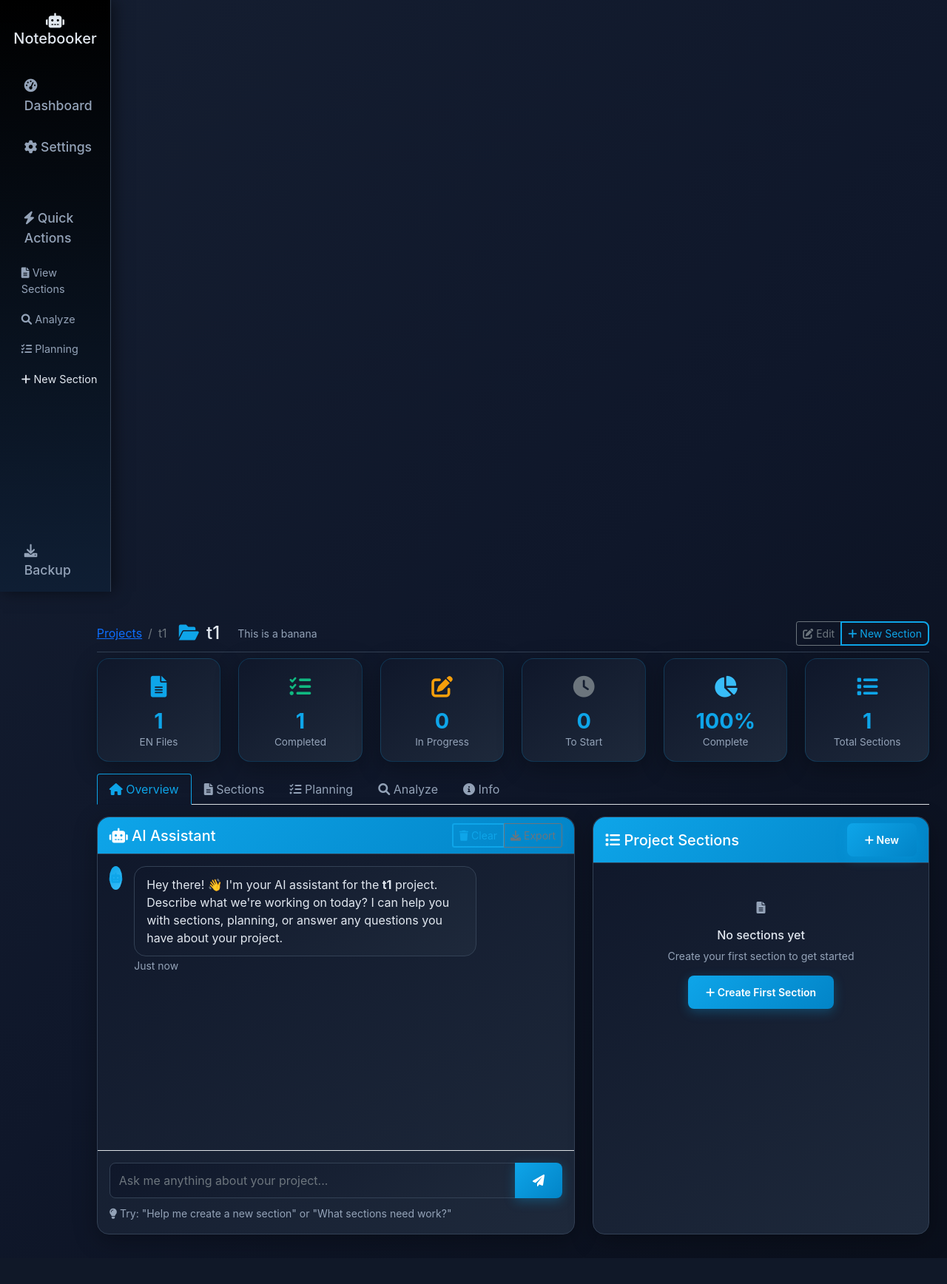
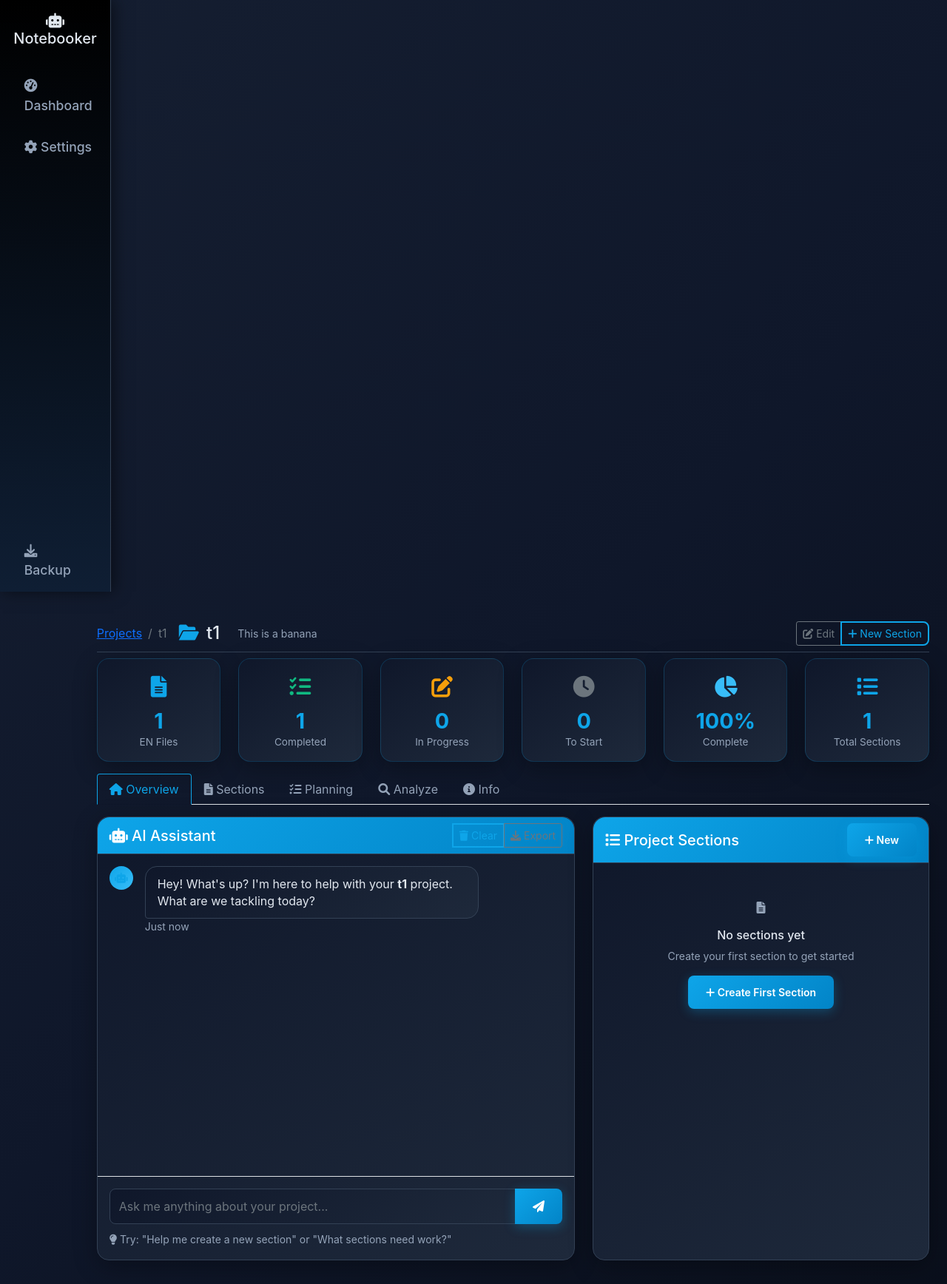
Before and after one commit to idkwhatitshouldbeman/Notebooker, a Flask app: page /project/1 in a window 1280 px wide. Shown: the whole page at 74% size. Before the commit the page ends 1701 px from the top, so only its background shows below. Run offline with Flask 3, Linux system fonts and the light colour scheme; a user stored in the database is signed in; data comes from the database, SQL or seed files in the repository; both versions use the stored data as it was after the commit; tables that the repository leaves empty hold one stand-in row (values such as "Sample post").

Commit message:
Fix AI chat issues and enhance VEX project planning
- Fixed AI getting stuck in response loops
- Enhanced fallback responses for VEX team projects
- Improved message bubble sizing to prevent unnecessary wrapping
- Added automatic section creation for VEX engineering notebooks
- Better context detection for VEX teams vs general projects
- Fixed 'Create Sections' button detection and functionality
- Improved chat layout and spacing
- Removed quick actions sidebar for cleaner interface

```diff
--- a/app.py
+++ b/app.py
@@ -647,15 +647,35 @@
 """
 
         # Create a conversational prompt
-        prompt = f"""You are an AI assistant helping with an engineering notebook project. Be conversational and helpful.
+        prompt = f"""You are an AI assistant helping with engineering notebook projects, especially VEX robotics projects. Be conversational and helpful.
 
 {context_info}
 
 The user asked: "{message}"
 
-Respond naturally to the user's message. If they ask about sections, provide specific information about their current sections. If they want to create something new, offer to help. Be friendly and encouraging.
+Respond naturally to the user's message. Here's how to help:
 
-Keep your response concise but helpful. If they ask "how many sections do I have", tell them the exact number and list a few examples. Do NOT provide template content unless specifically asked to create a new section."""
+1. **Planning Phase**: If they mention planning or want help figuring out what they want, ask them about:
+   - What type of VEX project (robot design, programming, competition prep, etc.)
+   - What specific goals they have
+   - What components or systems they're working with
+   - Timeline and requirements
+
+2. **Table of Contents**: Once you understand their project, suggest a comprehensive table of contents with typical VEX notebook sections like:
+   - Project Overview & Goals
+   - Design Process & Brainstorming
+   - Technical Specifications
+   - CAD Models & Drawings
+   - Programming & Code
+   - Testing & Iterations
+   - Competition Results & Analysis
+   - Future Improvements
+
+3. **Section Creation**: Offer to create the actual sections for them once planning is complete.
+
+4. **Current State**: If they ask about current sections, tell them the exact number and offer to help plan or create new ones.
+
+Be friendly, encouraging, and focus on helping them build a comprehensive VEX engineering notebook."""
 
         # Generate AI response using OpenRouter
         ai_response = en_writer.openrouter.generate_text(prompt, max_tokens=300)
@@ -682,6 +702,78 @@
         logger.error(f"Chat error: {e}")
         return jsonify({'status': 'error', 'message': str(e)})
 
+@app.route('/api/create_sections', methods=['POST'])
+def create_sections():
+    """Create multiple sections for a project based on planning"""
+    if not en_writer:
+        initialize_en_writer()
+
+    try:
+        data = request.get_json()
+        project_id = data.get('project_id')
+        sections = data.get('sections', [])
+
+        if not project_id or not sections:
+            return jsonify({'status': 'error', 'message': 'Project ID and sections list are required'})
+
+        # Get current user ID from session
+        user_id = session.get('user_id', 1)  # Default to user 1 for testing
+
+        created_sections = []
+
+        for section in sections:
+            section_name = section.get('name', '')
+            section_description = section.get('description', '')
+
+            if section_name:
+                # Create the section content using AI
+                content_prompt = f"""Create a comprehensive VEX engineering notebook section titled "{section_name}".
+
+Description: {section_description}
+
+Please create a well-structured section with:
+- Clear overview and objectives
+- Technical details and specifications
+- Implementation approach
+- Testing procedures
+- Results and analysis
+- Future improvements
+- Placeholders for images [image N]
+- Appropriate tags and comments
+
+Format as markdown with proper headings and structure. Make it specific to VEX robotics engineering."""
+
+                section_content = en_writer.openrouter.generate_text(content_prompt, max_tokens=800)
+
+                # Add metadata
+                enhanced_content = f"{section_content}\n\n[TAG: vex, robotics, engineering, {section_name.lower().replace(' ', '-')}]\n[COMMENT: Generated section for VEX project planning]"
+
+                # Create the EN file in database
+                file_id = db.create_en_file(
+                    user_id=user_id,
+                    filename=f"{section_name.lower().replace(' ', '_')}.txt",
+                    title=section_name,
+                    content=enhanced_content,
+                    tags=["vex", "robotics", "engineering"],
+                    project_id=project_id
+                )
+
+                created_sections.append({
+                    'id': file_id,
+                    'name': section_name,
+                    'filename': f"{section_name.lower().replace(' ', '_')}.txt"
+                })
+
+        return jsonify({
+            'status': 'success',
+            'created_sections': created_sections,
+            'count': len(created_sections)
+        })
+
+    except Exception as e:
+        logger.error(f"Create sections error: {e}")
+        return jsonify({'status': 'error', 'message': str(e)})
+
 if __name__ == '__main__':
     # Create necessary directories
     Path("en_files").mkdir(exist_ok=True)
--- a/templates/base.html
+++ b/templates/base.html
@@ -443,34 +443,6 @@
                             </a>
                         </li>
 
-                        <!-- Project Quick Actions (only visible when in a project) -->
-                        <div id="project-quick-actions" style="display: none;">
-                            <li class="nav-item mt-3">
-                                <div class="nav-link nav-link-large text-muted" style="cursor: default;">
-                                    <i class="fas fa-bolt"></i> Quick Actions
-                                </div>
-                            </li>
-                            <li class="nav-item">
-                                <a class="nav-link" id="view-sections-link" href="#">
-                                    <i class="fas fa-file-alt"></i> View Sections
-                                </a>
-                            </li>
-                            <li class="nav-item">
-                                <a class="nav-link" id="analyze-link" href="#">
-                                    <i class="fas fa-search"></i> Analyze
-                                </a>
-                            </li>
-                            <li class="nav-item">
-                                <a class="nav-link" id="planning-link" href="#">
-                                    <i class="fas fa-tasks"></i> Planning
-                                </a>
-                            </li>
-                            <li class="nav-item">
-                                <button class="nav-link" onclick="createNewSection()" style="background: none; border: none; color: inherit; width: 100%; text-align: left;">
-                                    <i class="fas fa-plus"></i> New Section
-                                </button>
-                            </li>
-                        </div>
                     </ul>
 
                     <!-- Backup section at bottom -->
--- a/templates/project_workspace.html
+++ b/templates/project_workspace.html
@@ -3,21 +3,6 @@
 {% block title %}{{ project.name }} - Project Workspace{% endblock %}
 
 {% block content %}
-<!-- Show project quick actions in sidebar -->
-<script>
-    document.addEventListener('DOMContentLoaded', function() {
-        const quickActions = document.getElementById('project-quick-actions');
-        if (quickActions) {
-            quickActions.style.display = 'block';
-
-            // Update links with project ID
-            const projectId = {{ project.id }};
-            document.getElementById('view-sections-link').href = `/project/${projectId}/sections`;
-            document.getElementById('analyze-link').href = `/project/${projectId}/analyze`;
-            document.getElementById('planning-link').href = `/project/${projectId}/planning`;
-        }
-    });
-</script>
 <!-- Project Header with Breadcrumbs -->
 <div class="d-flex justify-content-between align-items-center pt-2 pb-2 mb-2 border-bottom">
     <div class="d-flex align-items-center flex-grow-1">
@@ -156,7 +141,7 @@
 <div class="tab-content" id="projectTabContent">
     <!-- Overview Tab -->
     <div class="tab-pane fade show active" id="overview" role="tabpanel">
-        <div class="row h-100">
+        <div class="row" style="height: calc(100vh - 200px);">
             <!-- AI Chat Interface (Left Side) -->
             <div class="col-md-7">
                 <div class="card h-100">
@@ -165,6 +150,9 @@
                             <i class="fas fa-robot"></i> AI Assistant
                         </h5>
                         <div class="btn-group btn-group-sm">
+                            <button class="btn btn-outline-success" onclick="createVEXSections()" id="create-sections-btn" style="display: none;">
+                                <i class="fas fa-plus"></i> Create Sections
+                            </button>
                             <button class="btn btn-outline-primary" onclick="clearChat()">
                                 <i class="fas fa-trash"></i> Clear
                             </button>
@@ -173,17 +161,17 @@
                             </button>
                         </div>
                     </div>
-                    <div class="card-body d-flex flex-column p-0">
+                    <div class="card-body d-flex flex-column p-0 h-100">
                         <!-- Chat Messages Area -->
-                        <div id="chat-messages" class="flex-grow-1 p-3" style="height: 400px; overflow-y: auto;">
+                        <div id="chat-messages" class="flex-grow-1 p-3" style="min-height: 0; overflow-y: auto;">
                             <div class="chat-message ai-message mb-3">
                                 <div class="d-flex align-items-start">
                                     <div class="avatar me-3">
                                         <i class="fas fa-robot text-primary"></i>
                                     </div>
-                                    <div class="message-content">
+                                    <div class="message-content flex-grow-1">
                                         <div class="message-bubble">
-                                            <p class="mb-0">Hey there! 👋 I'm your AI assistant for the <strong>{{ project.name }}</strong> project. Describe what we're working on today? I can help you with sections, planning, or answer any questions you have about your project.</p>
+                                            <p class="mb-0">Hey! What's up? I'm here to help with your <strong>{{ project.name }}</strong> project. What are we tackling today?</p>
                                         </div>
                                         <small class="text-muted">Just now</small>
                                     </div>
@@ -192,7 +180,7 @@
                         </div>
 
                         <!-- Chat Input Area -->
-                        <div class="border-top p-3">
+                        <div class="border-top p-3 flex-shrink-0">
                             <div class="input-group">
                                 <input type="text" id="chat-input" class="form-control" placeholder="Ask me anything about your project..." onkeypress="handleChatKeyPress(event)">
                                 <button class="btn btn-primary" onclick="sendMessage()">
@@ -435,6 +423,67 @@
 </div>
 
 <style>
+/* Chat Layout Improvements */
+#chat-messages {
+    display: flex;
+    flex-direction: column;
+    gap: 1rem;
+}
+
+.chat-message {
+    display: flex;
+    flex-direction: column;
+    margin-bottom: 1rem;
+}
+
+.message-content {
+    max-width: 100%;
+    word-wrap: break-word;
+    display: flex;
+    flex-direction: column;
+}
+
+.message-bubble {
+    padding: 0.75rem 1rem;
+    border-radius: 1rem;
+    max-width: fit-content;
+    word-wrap: break-word;
+    line-height: 1.4;
+    display: inline-block;
+}
+
+.ai-message .message-bubble {
+    background-color: var(--medium-gray);
+    color: var(--text-primary);
+    border-bottom-left-radius: 0.25rem;
+}
+
+.user-message .message-bubble {
+    background-color: var(--primary-blue);
+    color: white;
+    border-bottom-right-radius: 0.25rem;
+    margin-left: auto;
+    max-width: fit-content;
+}
+
+.avatar {
+    width: 2.5rem;
+    height: 2.5rem;
+    border-radius: 50%;
+    display: flex;
+    align-items: center;
+    justify-content: center;
+    flex-shrink: 0;
+}
+
+.ai-message .avatar {
+    background-color: rgba(14, 165, 233, 0.1);
+}
+
+.user-message .avatar {
+    background-color: var(--medium-gray);
+}
+
 .stats-card {
     background: linear-gradient(145deg, var(--dark-gray), var(--medium-gray));
     border: 1px solid rgba(14, 165, 233, 0.2);
@@ -743,6 +792,15 @@
         hideTypingIndicator();
         if (data.status === 'success') {
             addMessageToChat(data.response, 'ai');
+
+            // Show create sections button if AI suggests creating sections
+            if (data.response.toLowerCase().includes('create sections') ||
+                data.response.toLowerCase().includes('table of contents') ||
+                data.response.toLowerCase().includes('planning is complete') ||
+                data.response.toLowerCase().includes('create all these sections') ||
+                data.response.toLowerCase().includes('set up a complete')) {
+                document.getElementById('create-sections-btn').style.display = 'inline-block';
+            }
         } else {
             addMessageToChat('Sorry, I encountered an error. Please try again.', 'ai');
             console.error('Chat API error:', data.message);
@@ -829,13 +887,59 @@
                 </div>
                 <div class="message-content">
                     <div class="message-bubble">
-                        <p class="mb-0">Hey there! 👋 I'm your AI assistant for the <strong>{{ project.name }}</strong> project. Describe what we're working on today? I can help you with sections, planning, or answer any questions you have about your project.</p>
+                        <p class="mb-0">Hey! What's up? I'm here to help with your <strong>{{ project.name }}</strong> project. What are we tackling today?</p>
                     </div>
                     <small class="text-muted">Just now</small>
                 </div>
             </div>
         </div>
     `;
+}
+
+function createVEXSections() {
+    const sections = [
+        { name: "Project Overview & Goals", description: "Introduction to the VEX project, objectives, and success criteria" },
+        { name: "Design Process & Brainstorming", description: "Initial ideas, brainstorming sessions, and design evolution" },
+        { name: "Technical Specifications", description: "Detailed technical requirements, constraints, and specifications" },
+        { name: "CAD Models & Drawings", description: "3D models, technical drawings, and design documentation" },
+        { name: "Programming & Code", description: "Robot programming, code structure, and software development" },
+        { name: "Testing & Iterations", description: "Testing procedures, results, and design iterations" },
+        { name: "Competition Results & Analysis", description: "Competition performance, data analysis, and lessons learned" },
+        { name: "Future Improvements", description: "Planned improvements, next steps, and recommendations" }
+    ];
+
+    // Show loading message
+    addMessageToChat("Creating your VEX project sections...", 'ai');
+
+    fetch('/api/create_sections', {
+        method: 'POST',
+        headers: {
+            'Content-Type': 'application/json',
+        },
+        body: JSON.stringify({
+            project_id: {{ project.id if project else 'null' }},
+            sections: sections
+        })
+    })
+    .then(response => response.json())
+    .then(data => {
+        if (data.status === 'success') {
+            addMessageToChat(`Great! I've created ${data.count} sections for your VEX project. You can now see them in the sections list on the right. Each section has a comprehensive structure to help you document your engineering process.`, 'ai');
+            // Hide the create sections button
+            document.getElementById('create-sections-btn').style.display = 'none';
+            // Refresh the page to show new sections
+            setTimeout(() => {
+                window.location.reload();
+            }, 2000);
+        } else {
+            addMessageToChat('Sorry, I encountered an error creating the sections. Please try again.', 'ai');
+            console.error('Create sections error:', data.message);
+        }
+    })
+    .catch(error => {
+        addMessageToChat('Sorry, I\'m having trouble creating the sections right now. Please try again.', 'ai');
+        console.error('Create sections error:', error);
+    });
 }
 
 function exportChat() {
```
Also changed, not shown: openrouter_backend.py (+27 -0 lines), notebooker.db.
